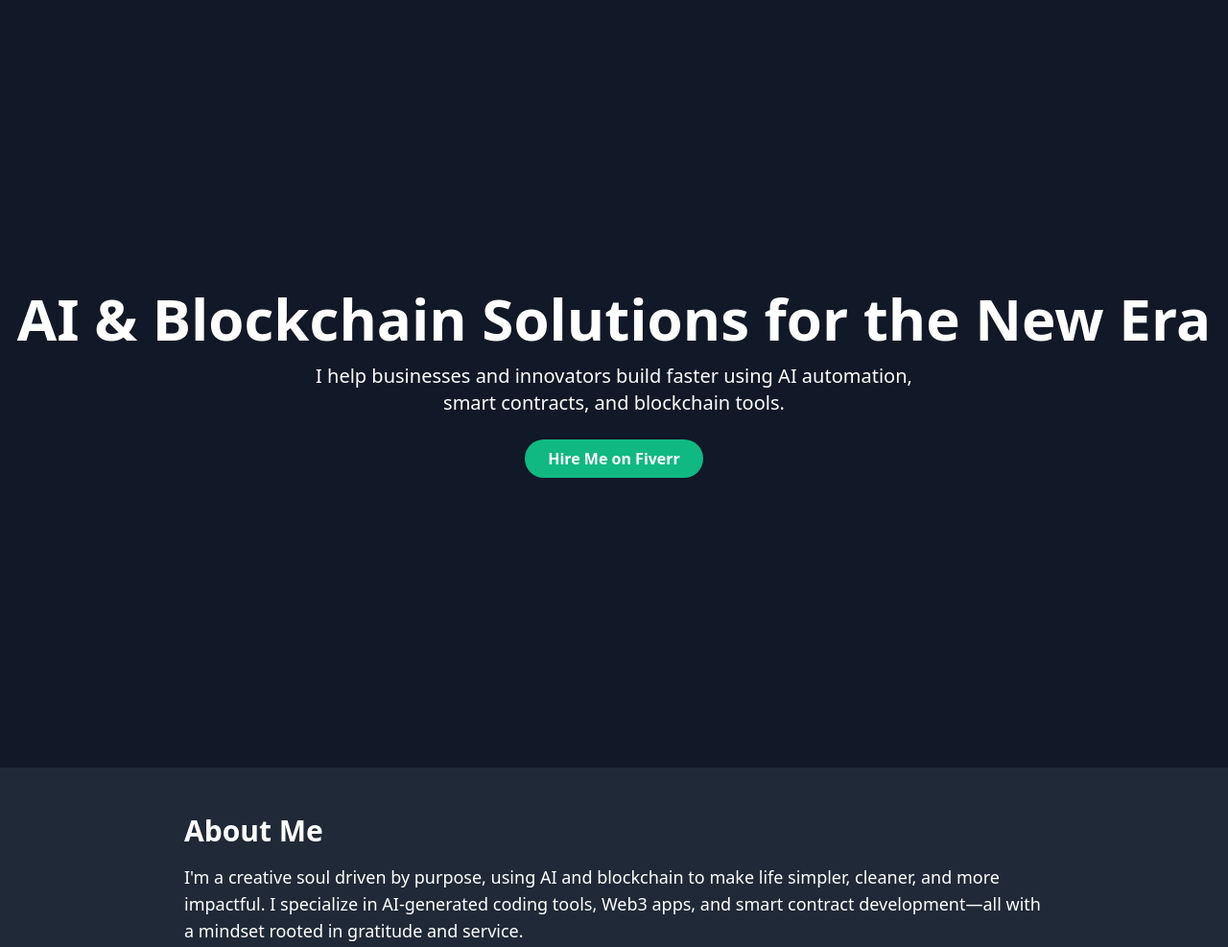
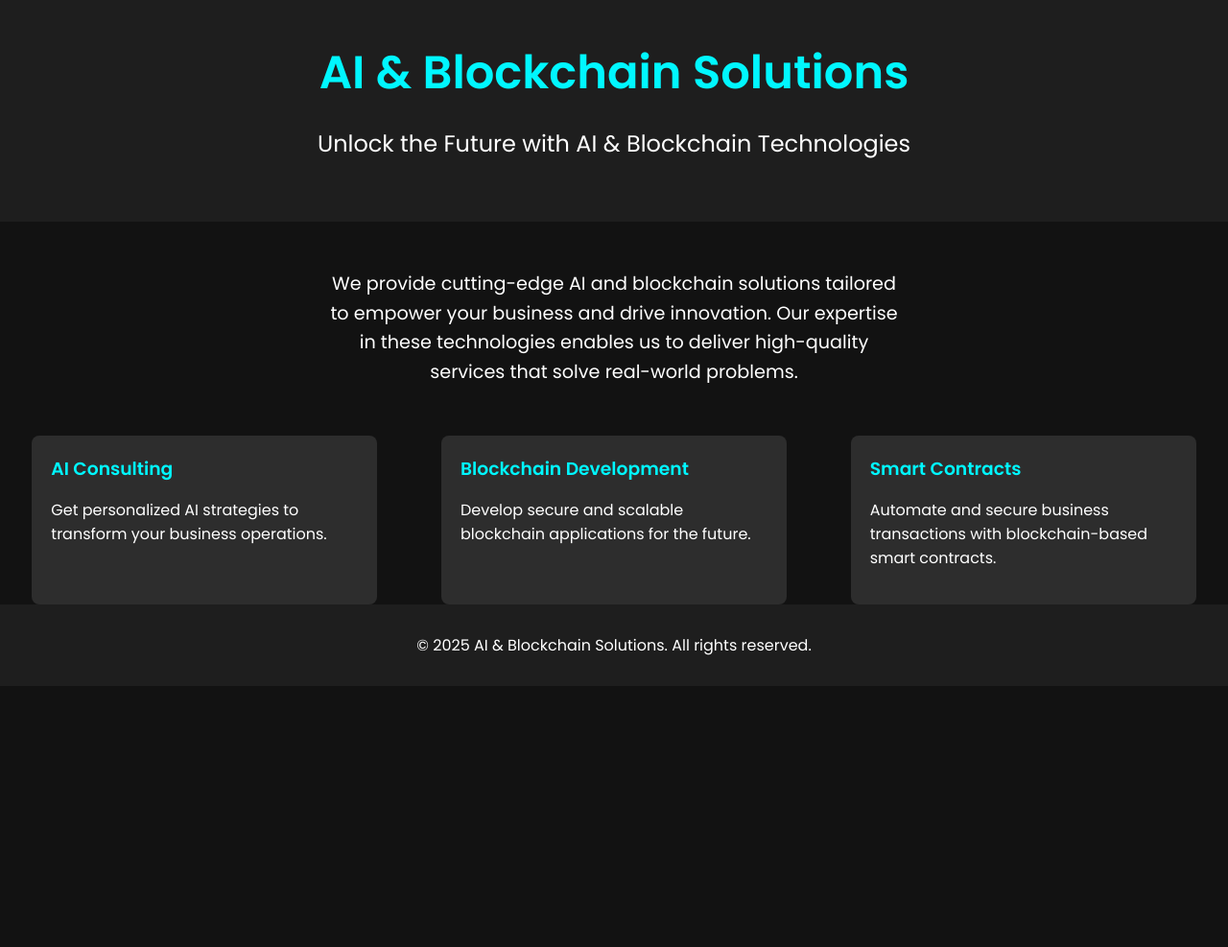
Before and after one commit to EGODEATH55555/ai-blockchain-site, a plain HTML site: page index.html in a window 1280 px wide. Shown: the top 987 px of the page at 96% size. After the commit the page ends 800 px from the top, so only its background shows below. Drawn offline with nearby package versions, Linux system fonts and the light colour scheme.

Commit message:
Update index.html

```diff
--- a/index.html
+++ b/index.html
@@ -1,61 +1,118 @@
 <!DOCTYPE html>
 <html lang="en">
+
 <head>
-  <meta charset="UTF-8" />
-  <meta name="viewport" content="width=device-width, initial-scale=1.0" />
-  <title>AI & Blockchain Solutions | Your Name</title>
-  <link href="https://cdn.jsdelivr.net/npm/tailwindcss@2.2.19/dist/tailwind.min.css" rel="stylesheet">
+    <meta charset="UTF-8">
+    <meta name="viewport" content="width=device-width, initial-scale=1.0">
+    <meta http-equiv="X-UA-Compatible" content="ie=edge">
+    <title>AI & Blockchain Services</title>
+    <link href="https://fonts.googleapis.com/css2?family=Poppins:wght@300;400;500;600&display=swap" rel="stylesheet">
+    <style>
+        body {
+            font-family: 'Poppins', sans-serif;
+            margin: 0;
+            padding: 0;
+            background-color: #121212;
+            color: #fff;
+        }
+
+        header {
+            background: #1e1e1e;
+            padding: 40px;
+            text-align: center;
+        }
+
+        header h1 {
+            font-size: 3em;
+            margin: 0;
+            color: #00f7ff;
+        }
+
+        .cta {
+            font-size: 1.5em;
+            color: #fff;
+            margin-top: 20px;
+        }
+
+        .content {
+            text-align: center;
+            margin-top: 50px;
+        }
+
+        .content p {
+            font-size: 1.2em;
+            line-height: 1.6;
+            max-width: 600px;
+            margin: 0 auto;
+        }
+
+        .services {
+            display: flex;
+            justify-content: space-around;
+            margin-top: 50px;
+        }
+
+        .service-card {
+            background: #2d2d2d;
+            padding: 20px;
+            width: 25%;
+            border-radius: 8px;
+            transition: background 0.3s;
+        }
+
+        .service-card:hover {
+            background: #3a3a3a;
+        }
+
+        .service-card h3 {
+            margin: 0;
+            color: #00f7ff;
+        }
+
+        footer {
+            text-align: center;
+            padding: 30px;
+            background: #1e1e1e;
+        }
+
+        footer p {
+            margin: 0;
+        }
+    </style>
 </head>
-<body class="bg-gray-900 text-white font-sans">
-  <!-- Hero Section -->
-  <section class="min-h-screen flex flex-col justify-center items-center text-center px-4">
-    <h1 class="text-4xl md:text-6xl font-bold mb-4">AI & Blockchain Solutions for the New Era</h1>
-    <p class="text-xl max-w-2xl mb-6">I help businesses and innovators build faster using AI automation, smart contracts, and blockchain tools.</p>
-    <a href="https://www.fiverr.com" target="_blank" class="bg-green-500 text-white py-2 px-6 rounded-full font-semibold hover:bg-green-600 transition">Hire Me on Fiverr</a>
-  </section>
 
-  <!-- About Section -->
-  <section class="px-6 py-12 bg-gray-800">
-    <div class="max-w-4xl mx-auto">
-      <h2 class="text-3xl font-bold mb-4">About Me</h2>
-      <p class="text-lg">I'm a creative soul driven by purpose, using AI and blockchain to make life simpler, cleaner, and more impactful. I specialize in AI-generated coding tools, Web3 apps, and smart contract development—all with a mindset rooted in gratitude and service.</p>
+<body>
+
+    <header>
+        <h1>AI & Blockchain Solutions</h1>
+        <p class="cta">Unlock the Future with AI & Blockchain Technologies</p>
+    </header>
+
+    <div class="content">
+        <p>We provide cutting-edge AI and blockchain solutions tailored to empower your business and drive innovation.
+            Our expertise in these technologies enables us to deliver high-quality services that solve real-world
+            problems.</p>
     </div>
-  </section>
 
-  <!-- Services Section -->
-  <section class="px-6 py-12">
-    <div class="max-w-4xl mx-auto">
-      <h2 class="text-3xl font-bold mb-6 text-center">Services</h2>
-      <ul class="space-y-4 text-lg">
-        <li>✅ AI-Powered Code Generation</li>
-        <li>✅ Smart Contract Development (Solidity, Ethereum)</li>
-        <li>✅ Web3 Utility Scripts & Bots</li>
-        <li>✅ Crypto Token Deployment</li>
-        <li>✅ Automation & Integration with Zapier + APIs</li>
-      </ul>
+    <div class="services">
+        <div class="service-card">
+            <h3>AI Consulting</h3>
+            <p>Get personalized AI strategies to transform your business operations.</p>
+        </div>
+        <div class="service-card">
+            <h3>Blockchain Development</h3>
+            <p>Develop secure and scalable blockchain applications for the future.</p>
+        </div>
+        <div class="service-card">
+            <h3>Smart Contracts</h3>
+            <p>Automate and secure business transactions with blockchain-based smart contracts.</p>
+        </div>
     </div>
-  </section>
 
-  <!-- Portfolio Section -->
-  <section class="px-6 py-12 bg-gray-800">
-    <div class="max-w-4xl mx-auto text-center">
-      <h2 class="text-3xl font-bold mb-6">Portfolio</h2>
-      <p class="mb-4">Coming soon: showcase of live crypto tools, AI bots, and smart contracts.</p>
-    </div>
-  </section>
+    <footer>
+        <p>© 2025 AI & Blockchain Solutions. All rights reserved.</p>
+    </footer>
 
-  <!-- Contact Section -->
-  <section class="px-6 py-12">
-    <div class="max-w-2xl mx-auto text-center">
-      <h2 class="text-3xl font-bold mb-6">Contact Me</h2>
-      <p class="mb-4">Got a project in mind? Let’s build something amazing.</p>
-      <a href="mailto:youremail@example.com" class="text-green-400 hover:underline">youremail@example.com</a>
-    </div>
-  </section>
+</body>
 
-  <!-- Footer -->
-  <footer class="bg-gray-900 text-center py-4 text-sm text-gray-400">
-    © 2025 Your Name. Made with soul and code.
-  </footer>
-</body>
 </html>
```
